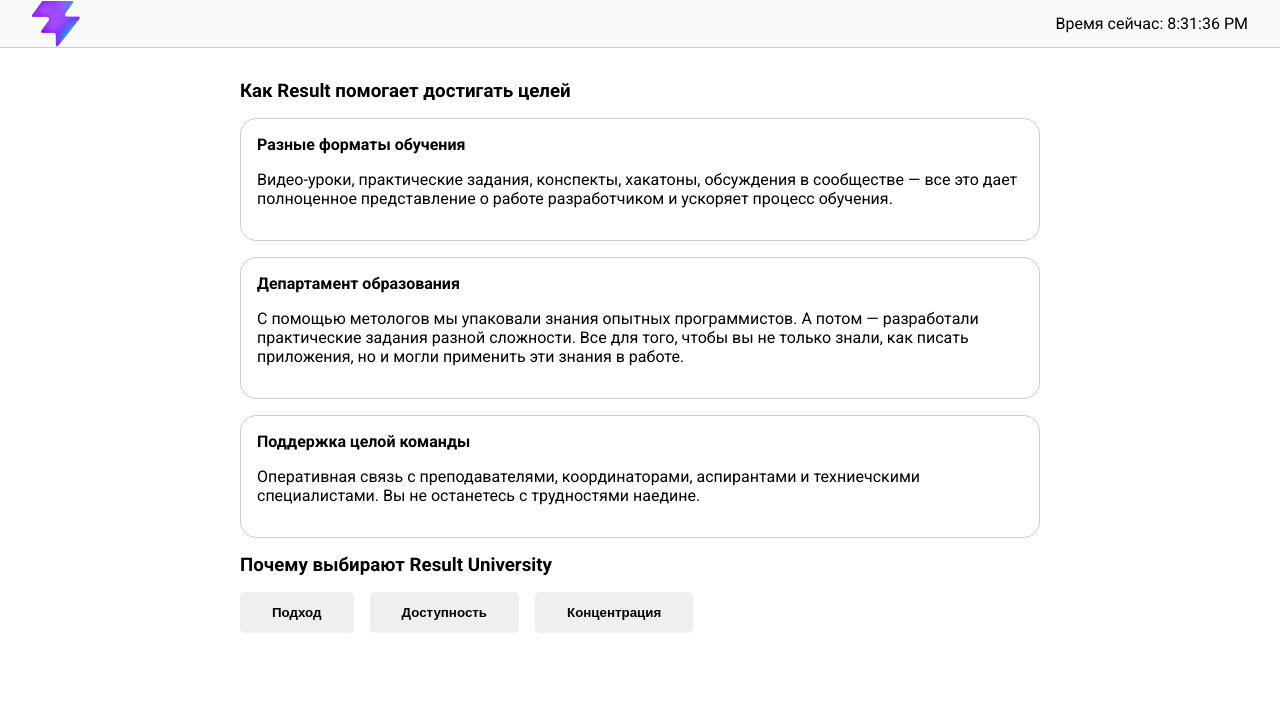
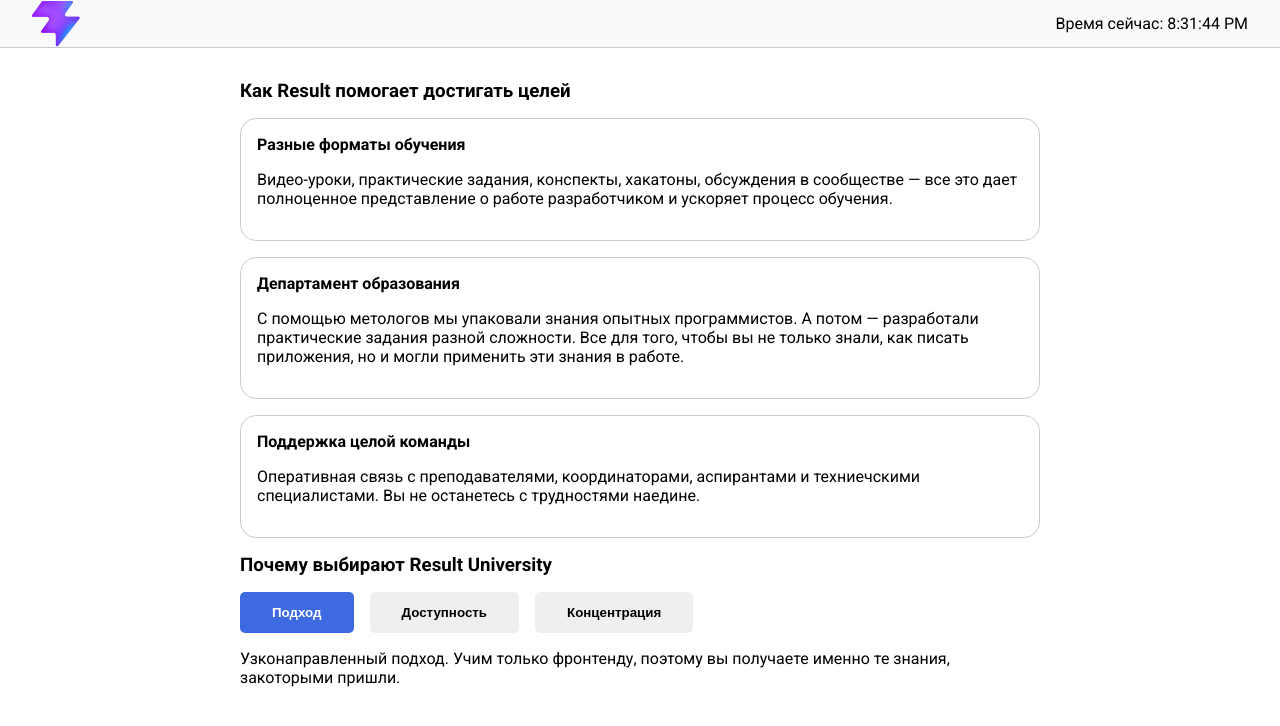
Before and after one commit to vetarara/react-vite-2025, a React (Vite) app: page / in a window 1280 px wide. Both pictures are taken after a click on the button "Подход". Shown: the top 726 px of the page. Built offline with nearby package versions, Linux system fonts and the light colour scheme.

Commit message:
complete buttons

```diff
--- a/src/App.jsx
+++ b/src/App.jsx
@@ -1,9 +1,16 @@
 import Header from './components/Header'
 import WayToTeach from './components/WayToTeach'
 import Button from './components/Button/Button'
-import { ways } from './data'
+import { useState } from "react";
+import { ways, differences } from './data'
 
 export default function App() {
+  const [ contentType, setContentType ] = useState(null);
+
+  function handleClick(type) {
+    setContentType(type);
+  }
+
   return (
     <div>
       <Header />
@@ -11,7 +18,7 @@
         <section>
           <h3>Как Result помогает достигать целей</h3>
           <ul>
-            <WayToTeach title={ways[0].title} description={ways[0].description} />
+            <WayToTeach {...ways[0]} />
             <WayToTeach {...ways[1]} />
             <WayToTeach {...ways[2]} />
 
@@ -19,9 +26,30 @@
         </section>
         <section>
           <h3>Почему выбирают Result University</h3>
-          <Button>Подход</Button>
-          <Button>Доступность</Button>
-          <Button>Концентрация</Button>
+
+          {/* формируем замыкание и можем вызывать эту функцию с фиксированным параметром */}
+          <Button
+            isActive={contentType === 'way'}
+            onClick={() => handleClick('way')}
+            >
+            Подход
+          </Button>
+          <Button
+            isActive={contentType === 'easy'}
+            onClick={() => handleClick('easy')}
+          >
+            Доступность
+          </Button>
+          <Button
+            isActive={contentType === 'program'}
+            onClick={() => handleClick('program')}
+          >
+            Концентрация
+          </Button>
+
+          { !contentType && <p>Нажми</p> }
+          { contentType && <p>{differences[contentType]}</p> }
+
         </section>
       </main>
     </div>
--- a/src/components/Button/Button.jsx
+++ b/src/components/Button/Button.jsx
@@ -1,15 +1,15 @@
 import './Button.css'
 
-export default function Button({ children }) {
-    // function handleClick() {
-    //     console.log('bitton clicked')
-    // }
+// объект попадает в компонент Button
+// onClick - свойство объекта props, переменная, содержащая функцию
+export default function Button({ children, onClick, isActive }) {
+    let classes = 'button'
+    if (isActive) classes += ' active'
 
-    return <button className="button"
-        // onClick={handleClick}
-        onClick={() => console.log('click')}
-        onDoubleClick={() => console.log('dbl')}
-        >
-            {children}
-        </button>
+    // И затем эта функция передается уже настоящей HTML-кнопке:
+    // onClick - атрибут JSX, добавляющая обработчик события click.
+    //  <button onClick={onClick}> = button.addEventListener("click", onClick)
+    return <button className={ classes } onClick={onClick}>
+        {children}
+    </button>
 }
--- a/src/components/Header.jsx
+++ b/src/components/Header.jsx
@@ -1,13 +1,14 @@
+import { useState } from "react";
 import logo from '/favicon.svg'
 
 export default function Header() {
-    const now = new Date()
-    const name = 'Лого Вит'
+    const [now, setNow ] = useState(new Date());
+
+    setInterval(() => setNow(new Date()), 1000)
+
     return (
-
         <header>
-            <img src={logo} alt={name}></img>
-            {/* <h3>Тест</h3> */}
+            <img src={logo} alt={"Vite"}></img>
             <span>Время сейчас: {now.toLocaleTimeString()}</span>
         </header>
 
--- a/src/data.js
+++ b/src/data.js
@@ -11,5 +11,10 @@
         title: 'Поддержка целой команды',
         description: 'Оперативная связь с преподавателями, координаторами, аспирантами и техниечскими специалистами. Вы не останетесь с трудностями наедине.'
     }
+]
 
-]
+export const differences = {
+    way: 'Узконаправленный подход. Учим только фронтенду, поэтому вы получаете именно те знания, закоторыми пришли.',
+    easy: 'Доступность обучения. Простыми словами объясняем сложные темы на понятных примерах.',
+    program: 'Концентрация знаний. Например, модуль вёрстки даст вам столько же умений и навыков, как и 6 месяцев обучения по этой программе в госуниверситете.'
+}
```
